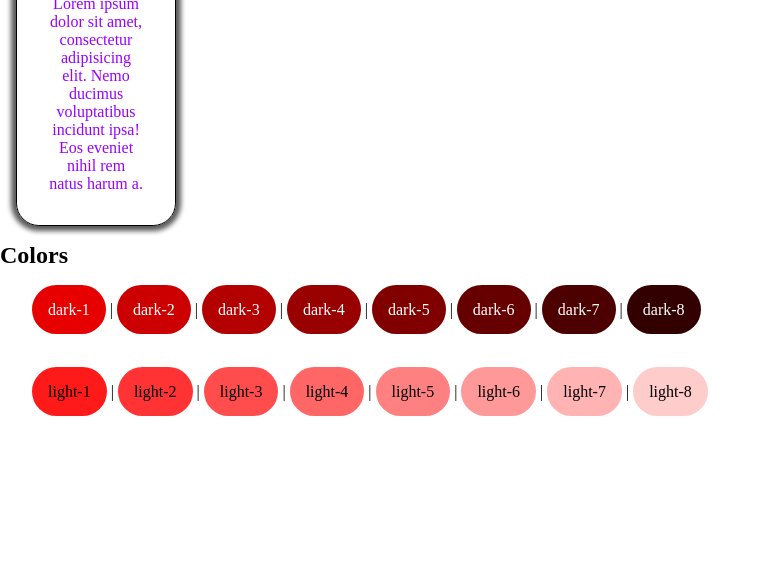
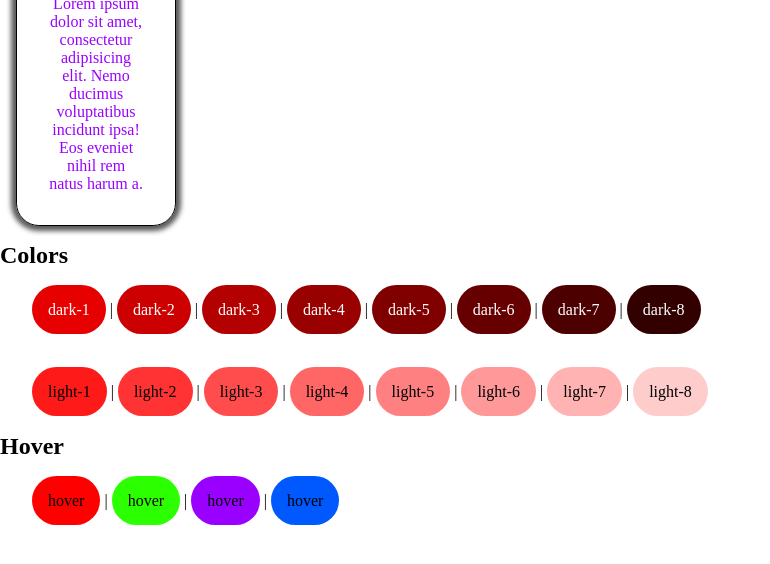
Before and after one commit to Hossein-Haghshenas/SASS, a website: page Projects/Small-library/index.html in a window 1280 px wide. Shown: the part 118-682 px from the top of the page, without its empty margins (0-770 px from the left). Drawn offline with Linux system fonts and the light colour scheme.

Commit message:
Use hover selector in scss

```diff
--- a/Projects/Small-library/MoonLibrary/_colors.scss
+++ b/Projects/Small-library/MoonLibrary/_colors.scss
@@ -4,6 +4,12 @@
   }
   .bg-#{$key} {
     background: $val;
+  }
+  .bg-hover-#{$key} {
+    transition: $transition;
+    &:hover {
+      background: $val;
+    }
   }
 
   @if ($val != black and $val != white) {
--- a/Projects/Small-library/index.html
+++ b/Projects/Small-library/index.html
@@ -36,5 +36,15 @@
       <span class="text-black bg-danger-light-7 p1 bo-r"> light-7</span> |
       <span class="text-black bg-danger-light-8 p1 bo-r"> light-8</span>
     </section>
+    <h2>Hover</h2>
+    <section class="colors-dark m2">
+      <span class="text-black bg-danger bg-hover-green p1 bo-r"> hover</span>
+      |
+      <span class="text-black bg-green bg-hover-magenta p1 bo-r"> hover</span>
+      |
+      <span class="text-black bg-magenta bg-hover-primery p1 bo-r"> hover</span>
+      |
+      <span class="text-black bg-primery bg-hover-warning p1 bo-r"> hover</span>
+    </section>
   </body>
 </html>
```
Also changed, not shown: Projects/Small-library/css/index.css.
